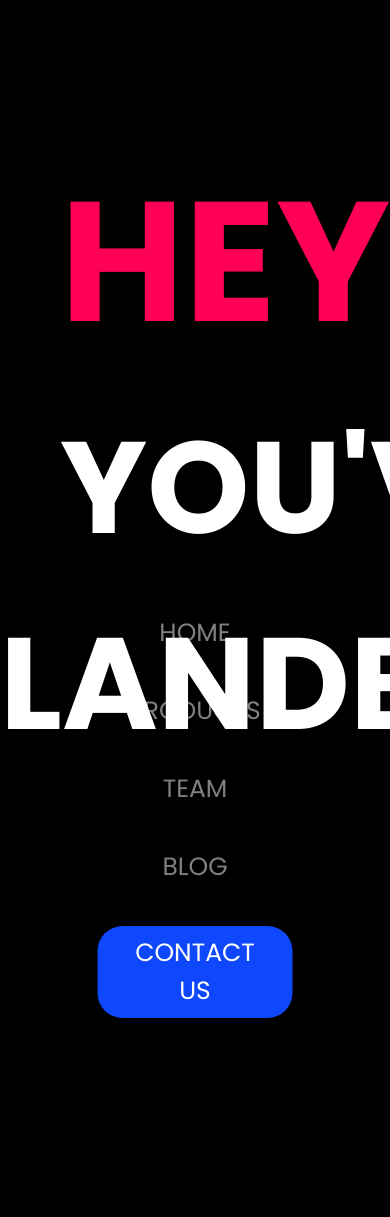
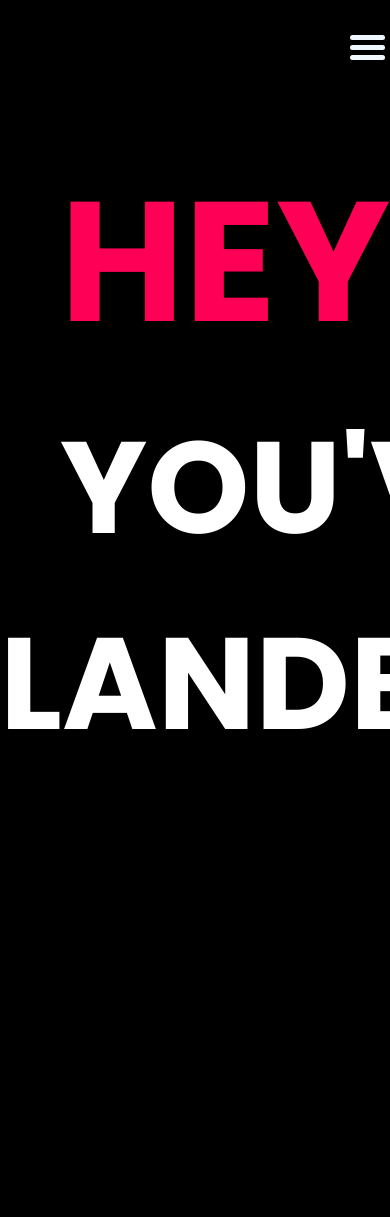
Before and after one commit to data-charya/sdlsmartlabs, a PHP site: page / in a window 390 px wide; the page is wider, and only the part inside the window is pictured. Shown: the top 1217 px of that part. Run offline with PHP 8.4, Linux system fonts and the light colour scheme.

Commit message:
cleaning up the navbar

```diff
--- /dev/null
+++ b/Scripts/menu.js
@@ -0,0 +1,15 @@
+let menu = document.querySelector(".menu");
+let nav = document.querySelector("nav");
+menu.addEventListener("click", show_menu);
+
+function toggle_class(element, class_name){
+    element.classList.toggle(class_name)
+}
+
+function show_menu(){
+    let [rect1,rect2,rect3] = menu.children;
+    toggle_class(rect1,"flip1");
+    toggle_class(rect2,"hide");
+    toggle_class(rect3,"flip2");
+    toggle_class(nav,"slide");
+}
--- a/index.htm
+++ b/index.htm
@@ -15,6 +15,11 @@
     <a href="#">BLOG</a>
     <button>CONTACT US</button>
   </nav>
+  <div class="menu">
+    <div class="rect"></div>
+    <div class="rect"></div>
+    <div class="rect"></div>
+  </div>
 </header>
    <section>
 
@@ -102,5 +107,6 @@
       <br>
    </section>
    <script src="Scripts/teamScript.js"></script>
+   <script src="Scripts/menu.js" async defer></script>
 </body>
 </html>
--- a/stylesheets/indexstyle.css
+++ b/stylesheets/indexstyle.css
@@ -17,6 +17,8 @@ body {
 }
 
 nav{
+  margin-right: 80px;
+  float: right;
   text-transform: capitalize;
   font-family: 'Poppins','sans-serif';
   font-size: 25px;
@@ -224,8 +226,27 @@ nav a:hover{
     transform: scale(0.9);
     transition: 0.5s ease;
   }
+  .menu{
+    cursor: pointer;
+    float: right;
+    display: none;
+    margin-top: 30px;
+    opacity: 0;
+  }
+  .rect{
+
+    align-items: center;
+    height: 5px;
+    width: 35px;
+    background-color: aliceblue;
+    margin:5px;
+    border-radius: 7px;
+    transition: all .2s cubic-bezier(0.645, 0.045, 0.355, 1);
+  }
   @media only screen and (max-width: 850px){
     nav{
+      width: 100%;
+      height: 0;
       margin-top: -250px;
       display: flex;
       flex-direction: column;
@@ -233,13 +254,32 @@ nav a:hover{
       position: absolute;
       top: 100%;
       left: 50%;
+      overflow: hidden;
       transform: translate(-50%, 0);
+      background-color: rgba(26, 26, 26, 0.822);
+      transition: height .5s ease-in;
+    }
+    .menu{
+      opacity: 1;
+      display: inline;
     }
     a{
       margin: 20px 0;
     }
     button{
-
+      margin: 20px 0;
     }
 
   }
+  .flip1{
+    transform: translate(-10px, 10px) rotate(-45deg);
+  }
+  .hide{
+    opacity: 0;
+  }
+  .slide{
+    height: 350%;
+  }
+  .flip2{
+    transform: translate(-10px, -10px) rotate(45deg);
+  }
```
